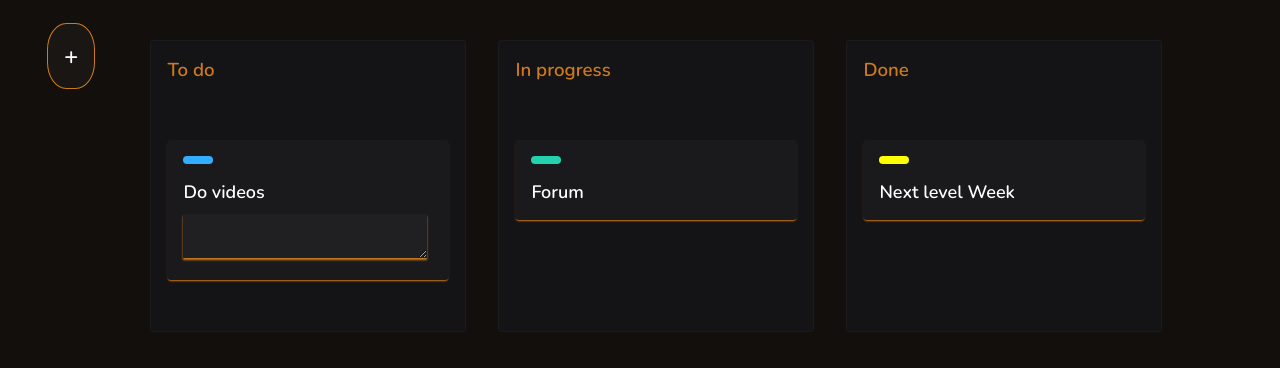
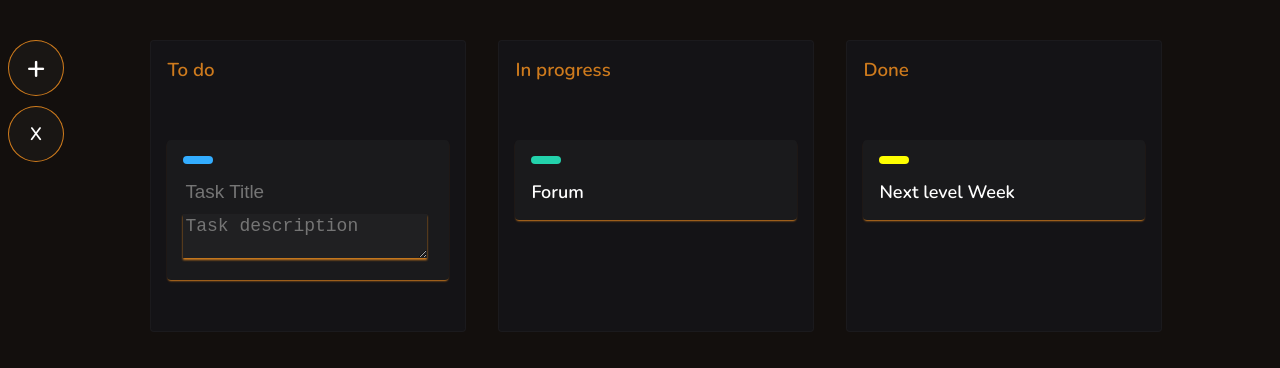
Before and after one commit to RafaelGadelha/simple-kanban-board-maykao, a plain HTML site: page index.html in a window 1280 px wide. Drawn offline with nearby package versions, Linux system fonts and the light colour scheme.

Commit message:
button increment for enable to delete task

```diff
--- a/index.html
+++ b/index.html
@@ -12,7 +12,8 @@
 <body>
   <main>
     <aside class="menu">
-      <a class="addtask" href="#">+</a>
+      <div class="addtask"><a href="#">+</a></div>
+      <div class="removetask"><a href="#">X</a></div>
     </aside>
     <div class="boards">
       <div class="board">
@@ -21,9 +22,9 @@
           <div class="card" draggable="true">
             <div class="status blue"></div>
             <div class="btndeleteTask"><a href="#">X</a></div>
-            <div class="content">Do videos</div>
+            <div class="content"><input type="text" name="task" value="" placeholder="Task Title"></div>
             <div class="description">
-              <textarea class="description-text"></textarea>
+              <textarea class="description-text" placeholder="Task description"textarea></textarea>
             </div>
           </div>
         </div>
--- a/style.css
+++ b/style.css
@@ -16,19 +16,35 @@ main {
   margin-top: 32px;
   text-align: center;
 }
+.addtask{
+  width: 54px;
+  height: 54px;
+  border-radius: 50%;
+  border: 1px solid #FD951Fcc;
+  background-color: #7a7a7a11;
+  text-align: center;
+  line-height: 54px;
+}
+.removetask{
+  width: 54px;
+  height: 54px;
+  border-radius: 50%;
+  border: 1px solid #FD951Fcc;
+  background-color: #7a7a7a11;
+  text-align: center;
+  line-height: 54px;
+  margin-top: 10px;
+}
 
 .menu a{
-  background-color: #7a7a7a11;
-  padding: 16px;
-  width: 32px;
-  border-radius: 40%;
-  border: 1px solid #FD951Fcc;
   text-decoration: none;
-  font-size: 24px;
+  font-size: 32px;
   font-weight: 900;
   color: #fff;
 }
-
+.removetask a{
+  font-size: 18px;
+}
 .boards{
   display: flex;
   margin-top: 32px;
@@ -69,10 +85,21 @@ main {
 .status{
   width: 30px;
   height: 8px;
-  background-color: gray;
   margin-bottom: 16px;
   border-radius: 8px;
 
+}
+.content input{
+  background-color: #1A1A1C;
+  border: none;
+  color: white;
+  display: block;
+  font-size: 1.05em;
+  font-weight: 400;
+  width: 240px;
+}
+.content input:focus{
+  border-color: #FD951Fcc;
 }
 .description{
   margin-top: 10px;
```
